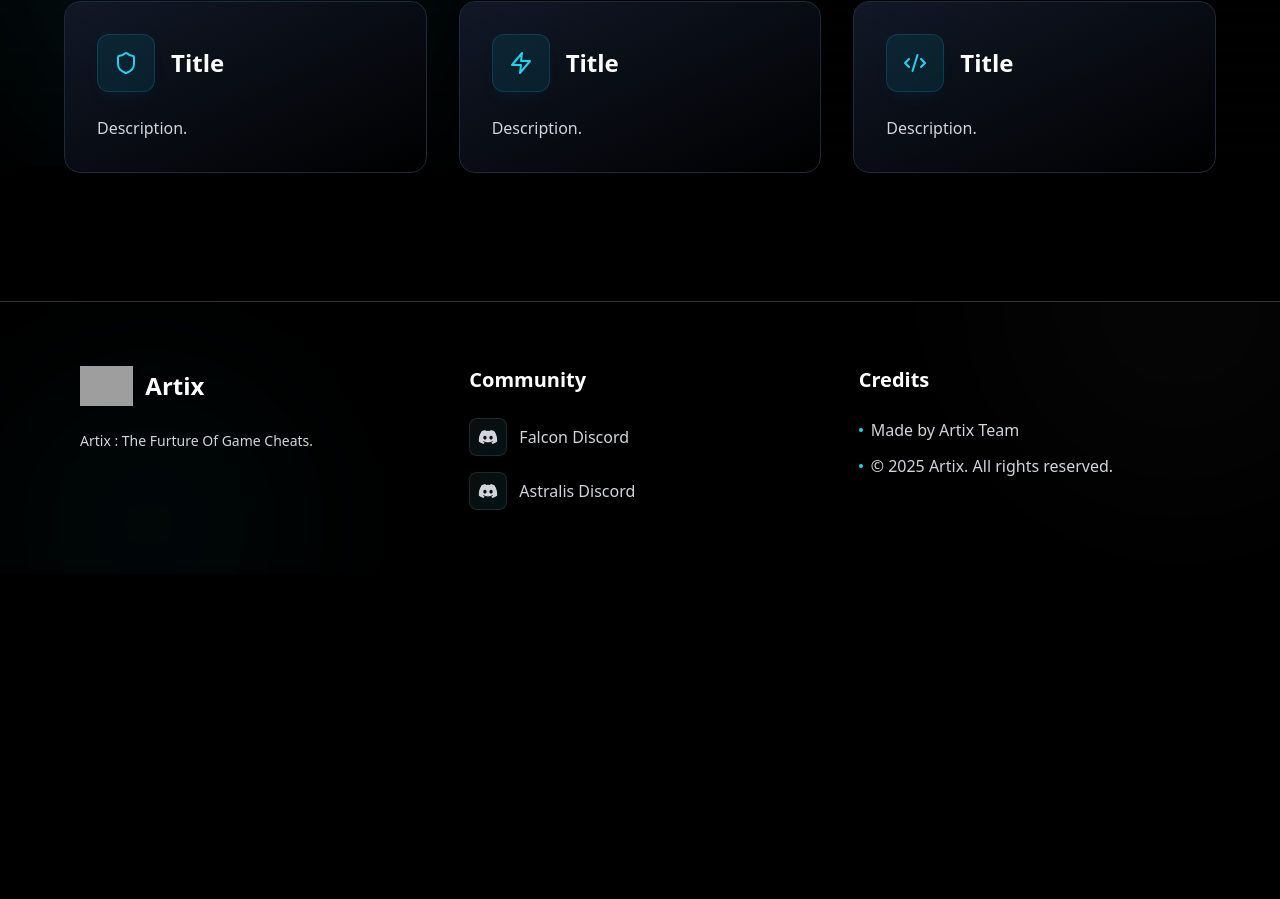
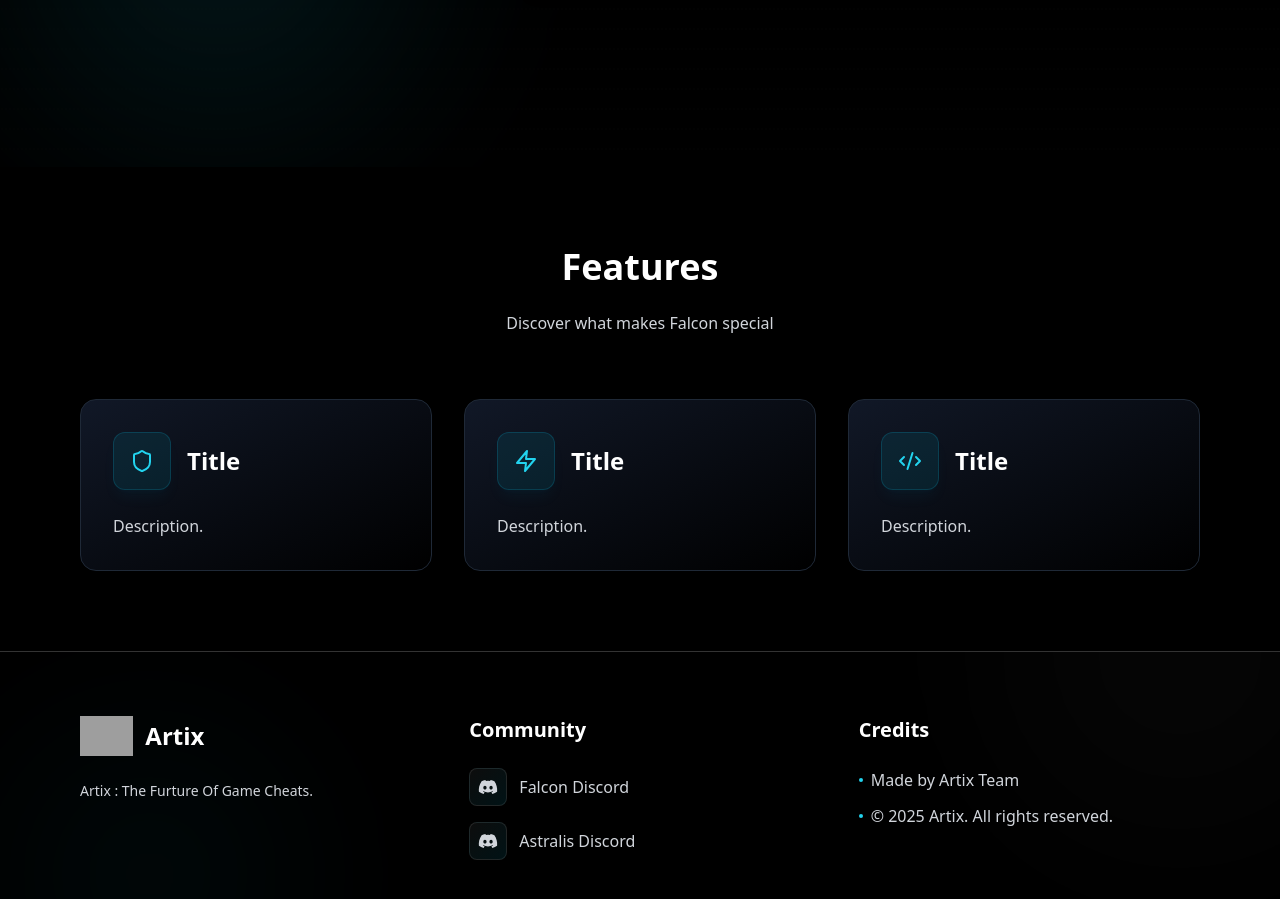
Before and after one commit to YellowGregs/Artix, a React (Vite) app: page /falcon in a window 1280 px wide. Shown: the part 633-1532 px from the top of the page. Before the commit the page ends 1207 px from the top, so only its background shows below. Built offline with nearby package versions, Linux system fonts and the light colour scheme; grey boxes are pictures that could not be loaded.

Commit message:
Update Falcon.tsx

```diff
--- a/src/pages/Falcon.tsx
+++ b/src/pages/Falcon.tsx
@@ -22,6 +22,7 @@
   };
 
   return (
+    <>
       <div className="min-h-screen bg-black flex items-center justify-center px-4">
         <div className="absolute inset-0 overflow-hidden pointer-events-none">
           <div className="absolute w-[800px] h-[800px] -top-[200px] -right-[200px] rounded-full
@@ -38,7 +39,7 @@
           <motion.div
             initial={{ opacity: 0, y: 20 }}
             animate={{ opacity: 1, y: 0 }}
-          className="text-center mb-16"
+            className="text-center"
           >
             <div className="inline-block">
               <motion.div
@@ -58,9 +59,6 @@
                   <CheckCircle size={16} />
                   Working
                 </span>
-{/*               <span className="px-3 py-1 rounded-full bg-cyan-500/10 text-cyan-400 text-sm font-medium border border-cyan-500/20">
-                Version 1.0.0
-              </span> */}
               </div>
             </div>
             <h1 className="text-4xl md:text-6xl font-bold text-white mb-6">Falcon Executor</h1>
@@ -101,6 +99,22 @@
               </motion.button>
             </div>
           </motion.div>
+        </div>
+      </div>
+
+      <section className="py-20 bg-black/80 backdrop-blur-sm relative">
+        <div className="max-w-6xl mx-auto px-4">
+          <motion.div
+            initial={{ opacity: 0, y: 20 }}
+            whileInView={{ opacity: 1, y: 0 }}
+            viewport={{ once: true }}
+            className="text-center mb-16"
+          >
+            <h2 className="text-3xl md:text-4xl font-bold text-white mb-6">Features</h2>
+            <p className="text-gray-300 max-w-2xl mx-auto">
+              Discover what makes Falcon special
+            </p>
+          </motion.div>
 
           <div className="grid grid-cols-1 md:grid-cols-3 gap-8">
             <FeatureCard
@@ -120,6 +134,7 @@
             />
           </div>
         </div>
+      </section>
 
       <DownloadModal
         isOpen={isModalOpen}
@@ -133,14 +148,15 @@
         type={notification.type}
         onClose={() => setNotification({ ...notification, show: false })}
       />
-    </div>
-  )
+    </>
+  );
 };
 
 const FeatureCard = ({ icon: Icon, title, description }: { icon: any; title: string; description: string }) => (
   <motion.div
     initial={{ opacity: 0, y: 20 }}
     whileInView={{ opacity: 1, y: 0 }}
+    viewport={{ once: true }}
     whileHover={{ y: -5 }}
     className="relative overflow-hidden bg-gradient-to-br from-gray-900 to-black rounded-2xl p-8 border border-gray-800
       hover:border-cyan-500/30 transition-all duration-300 group"
```
Lines whose indentation alone changed are shown as unchanged.
